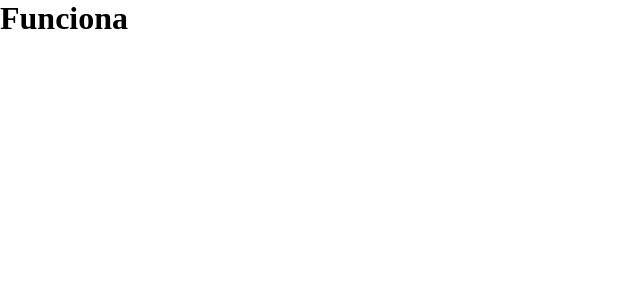
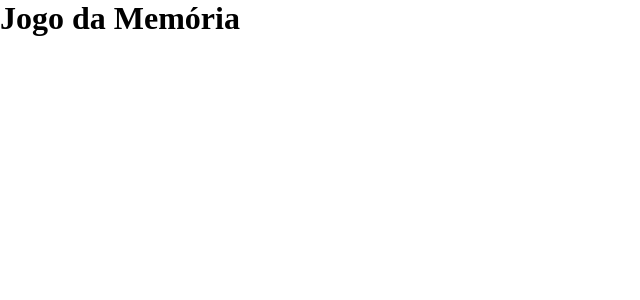
Before and after one commit to VanessaTrajano/DCC207-Projeto1, a React (Vite) app: page / in a window 1280 px wide. Shown: the top 300 px of the page, without its empty margins (0-640 px from the left). Built offline with nearby package versions, Linux system fonts and the light colour scheme.

Commit message:
Cria a estrutura do componente

```diff
--- a/src/App.jsx
+++ b/src/App.jsx
@@ -1,10 +1,11 @@
 import './App.css'
+import Jogo from './components/Jogo'
 
 function App() {
 
   return (
     <>
-      <h1>Funciona</h1>
+      <Jogo/>
     </>
   )
 }
--- /dev/null
+++ b/src/components/Jogo.jsx
@@ -0,0 +1,12 @@
+function Jogo() {
+
+  return (
+    <div>
+      <h1>Jogo da Memória</h1>
+      <div></div> {/* aqui ficarão as cartas */}
+      {/* aqui deverá ter o componente do botão */}
+    </div>
+  )
+}
+
+export default Jogo
```
